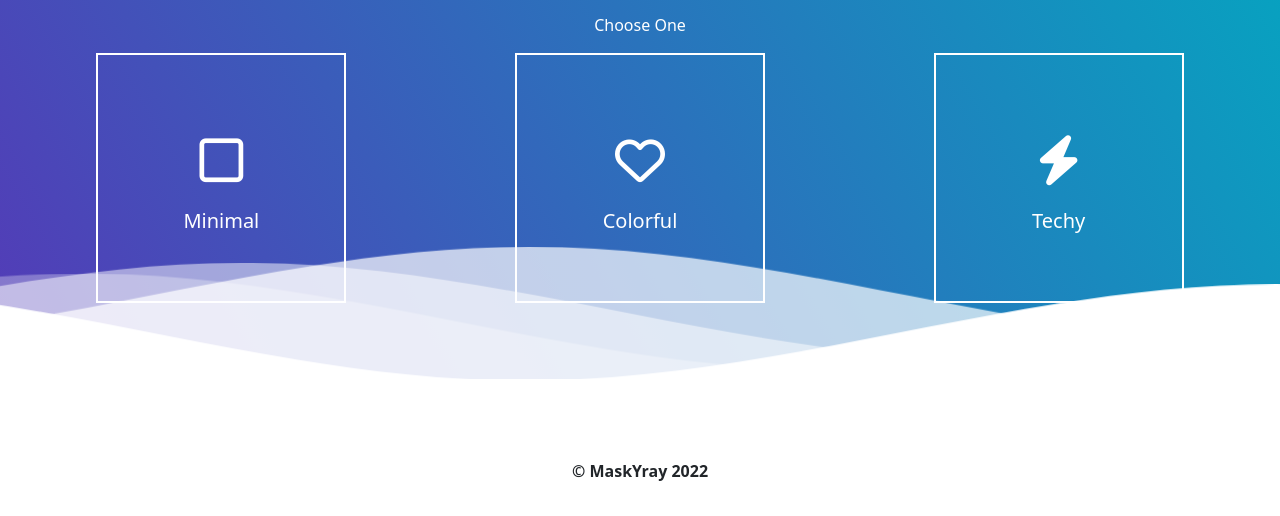
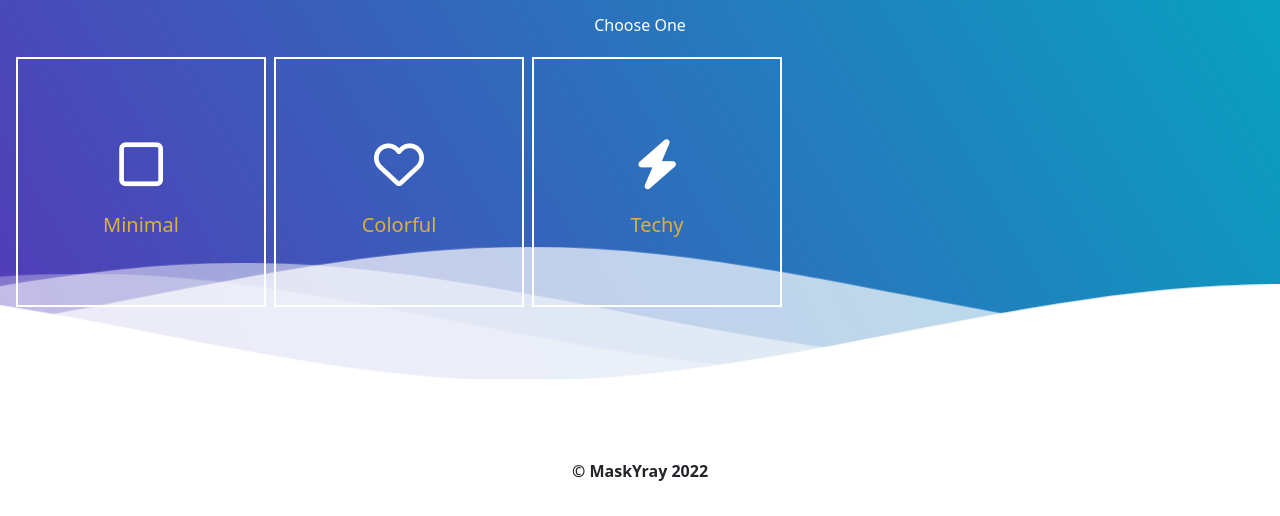
Before and after one commit to YrayPixels/MaskYrayPortfolio, a website: page index.html in a window 1280 px wide. Shown: the part 284-800 px from the top of the page. Drawn offline with nearby package versions, Linux system fonts and the light colour scheme.

Commit message:
final edit

```diff
--- a/css/newIndex.css
+++ b/css/newIndex.css
@@ -5,6 +5,7 @@
 }
 
 .boxes {
+    width: 100%;
     left: 0%;
     overflow-x: auto;
 }
@@ -14,6 +15,8 @@
 }
 
 .boxes a {
+    /* color: green; */
+    margin: 4px;
     justify-content: center;
     height: 250px;
     width: 250px;
@@ -64,11 +67,11 @@
 
 
 h5 {
-    color: white;
+    color: #dbb13d;
 }
 
 h5:hover {
-    color: white;
+    color: #dbb13d;
     padding: 10px;
     background-color: rgba(255, 255, 255, 0.315);
 }
--- a/index.html
+++ b/index.html
@@ -59,7 +59,7 @@ of Simple CSS Waves-->
 
             <p class="text-info fs-6">Choose One</p>
         </div>
-        <div class="boxes d-flex g-2 justify-content-around">
+        <div class="boxes d-flex g-2 justify-content-start">
             <a href="minimal.html" class="col-4 col-md-3 stacks  p-3 text-center">
                 <div class="Minimal">
 
```
